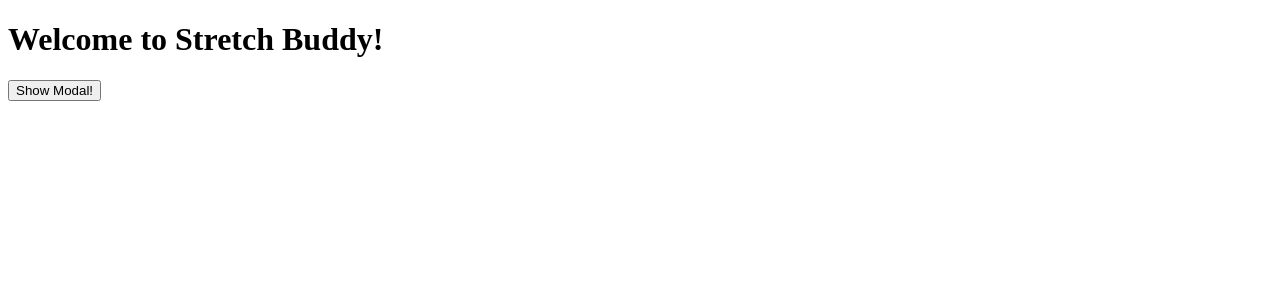
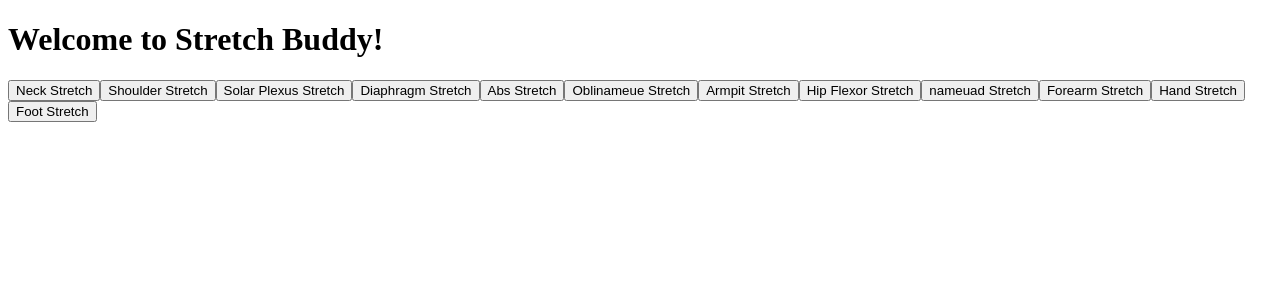
Before and after one commit to nastassiafulconis/stretch-buddy, a React app: page / in a window 1280 px wide. Shown: the top 300 px of the page. Built offline with nearby package versions, Linux system fonts and the light colour scheme; the HTML template or start-up script is replaced by a standard one.

Commit message:
files I am about to delete but might need later

```diff
--- a/src/Body.jsx
+++ b/src/Body.jsx
@@ -1,30 +1,22 @@
-import React, {useRef, Fragment} from 'react';
-import Video from './Video.jsx';
-import searchYoutube from './utils/searchYoutube.js';
+import React, {Fragment} from 'react';
+import BodyPart from './BodyPart.jsx';
 
-const Body = ({q}) => {
-  const ref = useRef(null);
-
-  const handleClick = () => {
-    searchYoutube.get('/search', {
-      params: {
-        q,
-      }
-    })
-      .then(({data}) => {
-        console.log(data);
-        ref.current.openModal(data.items[0].id.videoId);
-      })
-      .catch((err) => {
-        console.error(`error getting data from api: ${err}`);
-      });
-  }
-
+const Body = () => {
   return (
     <Fragment>
-      <button onClick={handleClick}>Show Modal!</button>
-      <Video ref={ref} name={q}/>
-    </Fragment>
+      <BodyPart name="Neck"/>
+      <BodyPart name="Shoulder"/>
+      <BodyPart name="Solar Plexus"/>
+      <BodyPart name="Diaphragm"/>
+      <BodyPart name="Abs"/>
+      <BodyPart name="Oblinameue"/>
+      <BodyPart name="Armpit"/>
+      <BodyPart name="Hip Flexor"/>
+      <BodyPart name="nameuad"/>
+      <BodyPart name="Forearm"/>
+      <BodyPart name="Hand"/>
+      <BodyPart name="Foot"/>
+    </ Fragment>
   );
 };
 
--- /dev/null
+++ b/src/BodyPart.jsx
@@ -0,0 +1,31 @@
+import React, {useRef, Fragment} from 'react';
+import Video from './Video.jsx';
+import searchYoutube from './utils/searchYoutube.js';
+
+const BodyPart = ({name}) => {
+  const ref = useRef(null);
+
+  const handleClick = () => {
+    searchYoutube.get('/search', {
+      params: {
+        q: `${name} Stretch`
+      }
+    })
+      .then(({data}) => {
+        console.log(data);
+        ref.current.openModal(data.items[0].id.videoId);
+      })
+      .catch((err) => {
+        console.error(`error getting data from api: ${err}`);
+      });
+  }
+
+  return (
+    <Fragment>
+      <button onClick={handleClick} id={name} className="body-part">{name} Stretch</button>
+      <Video ref={ref} name={name}/>
+    </Fragment>
+  );
+};
+
+export default BodyPart;
--- a/src/Video.jsx
+++ b/src/Video.jsx
@@ -38,7 +38,7 @@ const Video = forwardRef(({name}, ref) => {
       <Fragment>
         <Modal isOpen={modalIsOpen} onRequestClose={closeModal} contentLabel="Modal" style={customStyles}>
           <button onClick={closeModal} className="close-modal">X</button>
-          <h2>{name}</h2>
+          <h2>{name} Stretch</h2>
           <iframe
           className="embed-responsive-item"
           src={`https://www.youtube.com/embed/${video}`}
```
